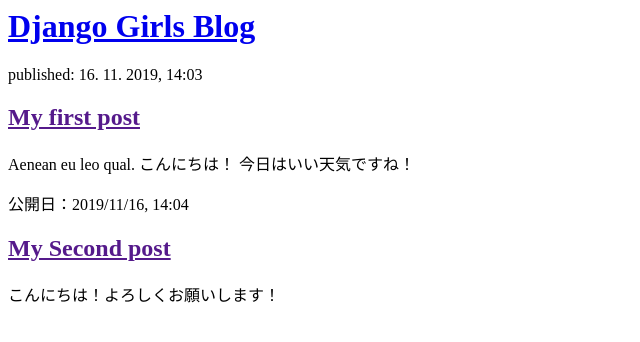
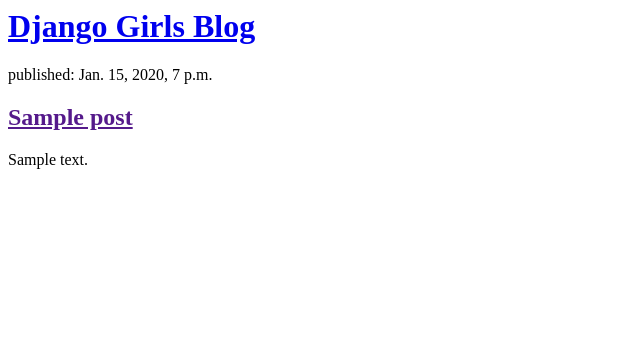
Before and after one commit to InkyeongYang/my-first-blog, a Django app: template blog/templates/blog/post_list.html in a window 1280 px wide. Shown: the top 342 px of the page, without its empty margins (0-640 px from the left). Run offline with Django 3.2, Linux system fonts and the light colour scheme; the template is opened without the code that fills it: values that come from a table or form of the project are taken from there, others are empty; tables that the repository leaves empty hold one stand-in row (values such as "Sample post").

Commit message:
Creating 1st Django project

```diff
--- a/blog/templates/blog/post_list.html
+++ b/blog/templates/blog/post_list.html
@@ -7,17 +7,12 @@
         <div>
             <h1><a href="/">Django Girls Blog</a></h1>
         </div>
-
-        <div>
-            <p>published: 16. 11. 2019, 14:03</p>
-            <h2><a href="">My first post</a></h2>
-            <p>Aenean eu leo qual. こんにちは！ 今日はいい天気ですね！</p>
-        </div>
-
-        <div>
-            <p>公開日：2019/11/16, 14:04</p>
-            <h2><a href="">My Second post</a></h2>
-            <p>こんにちは！よろしくお願いします！</p>
-        </div>
+        {% for post in posts %}
+            <div>
+                <p>published: {{ post.published_date }}</p>
+                <h2><a href="">{{ post.title }}</a></h2>
+                <p>{{ post.text|linebreaksbr }}</p>
+            </div>
+        {% endfor %}
     </body>
 </html>
```
Also changed, not shown: blog/views.py (+6 -1 lines).
